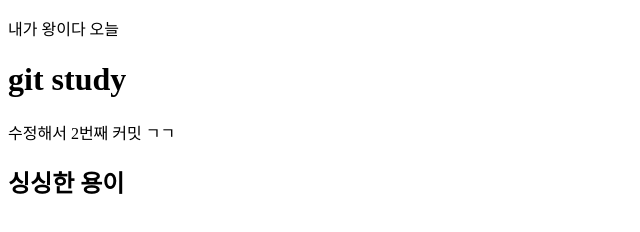
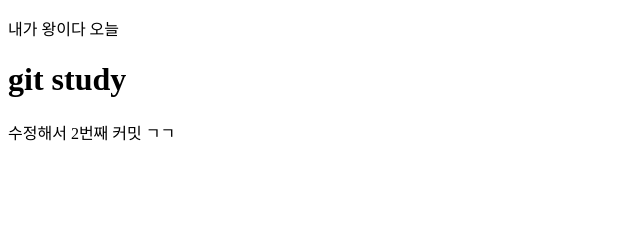
Before and after one commit to skykwon1004/git_test_02, a plain HTML site: page index.html in a window 1280 px wide. Shown: the whole page, without its empty margins (0-640 px from the left). Drawn offline with Linux system fonts and the light colour scheme.

Commit message:
Revert "3rd commit"
This reverts commit 14b3b0d4e92f31a8feef7108ef0e1a4838b731c3.

대충

```diff
--- a/index.html
+++ b/index.html
@@ -13,9 +13,6 @@
 
     <h1>git study</h1>
     <p>수정해서 2번째 커밋 ㄱㄱ</p>
-
-	<h2> 싱싱한 용이</h2>
-
 </body>
 
 </html>
```
